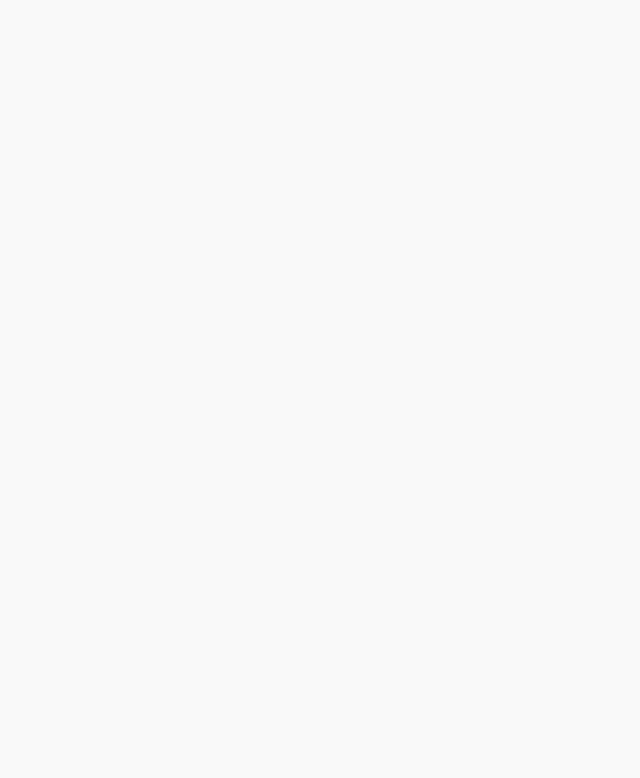
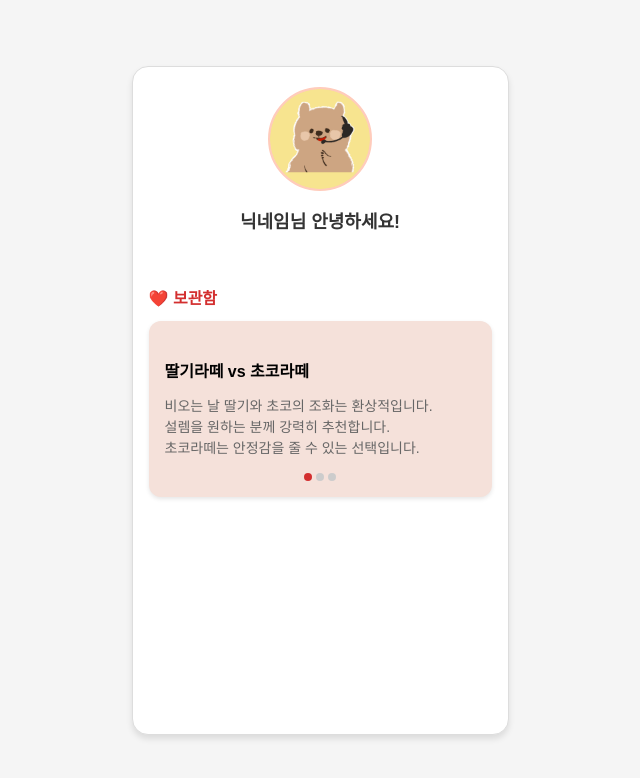
Before and after one commit to 2024GanzithonPYTHON/2Z-FE, a React (Create React App) app: page /mypage in a window 1280 px wide. Before the commit this address had no page. Shown: the top 778 px of the page, without its empty margins (320-960 px from the left). Built offline with nearby package versions, Linux system fonts and the light colour scheme.

Commit message:
마이페이지 추가

```diff
--- a/src/App.js
+++ b/src/App.js
@@ -6,6 +6,7 @@ import { BrowserRouter as Router, Routes, Route } from "react-router-dom";
 import StartScreen from "./pages/StartScreen";
 import SignUpScreen from "./pages/SignUpScreen";
 import LoginScreen from "./pages/LoginScreen";
+import MyPage from "./pages/MyPage";
 
 function App() {
   return (
@@ -14,6 +15,7 @@ function App() {
         <Route path="/" element={<StartScreen />} />
         <Route path="/signup" element={<SignUpScreen />} />
         <Route path="/login" element={<LoginScreen />} />
+        <Route path="/mypage" element={<MyPage />} />
       </Routes>
     </Router>
   );
--- /dev/null
+++ b/src/pages/MyPage.js
@@ -0,0 +1,51 @@
+import React from "react";
+import "../styles/MyPage.css";
+import mypageimg from "../assets/mypage.png";
+
+function MyPage() {
+  const nickname = "닉네임"; // 사용자 닉네임 예시
+
+  return (
+    <div className="my-page">
+      {/* 상단 네비게이션 바 */}
+      <div className="navbar">
+        <div className="status-icons">
+          <span className="signal"></span>
+          <span className="wifi"></span>
+          <span className="battery"></span>
+        </div>
+      </div>
+
+      {/* 사용자 정보 */}
+      <div className="profile-section">
+        <div className="profile-image">
+          <img src={mypageimg} alt="mypageimage" className="mypage-image"
+          />
+        </div>
+        <h2 className="welcome-message">{nickname}님 안녕하세요!</h2>
+      </div>
+
+      {/* 보관함 섹션 */}
+      <div className="favorites-section">
+        <h3 className="favorites-title">❤️ 보관함</h3>
+        <div className="favorites-item">
+          <h4 className="item-title">딸기라떼 vs 초코라떼</h4>
+          <p className="item-description">
+            비오는 날 딸기와 초코의 조화는 환상적입니다. <br />
+            설렘을 원하는 분께 강력히 추천합니다. <br />
+            초코라떼는 안정감을 줄 수 있는 선택입니다.
+          </p>
+          {/* 페이지 표시용 점 */}
+        <div className="pagination-dots">
+          <span className="dot active"></span>
+          <span className="dot"></span>
+          <span className="dot"></span>
+        </div>
+        </div>
+
+      </div>
+    </div>
+  );
+}
+
+export default MyPage;
--- a/src/pages/SignUpScreen.js
+++ b/src/pages/SignUpScreen.js
@@ -1,9 +1,51 @@
-import React from "react";
-import { Link } from "react-router-dom";
+import React, {useState} from "react";
+import { Link, useNavigate } from "react-router-dom";
 import "../styles/SignUpScreen.css";
 import backArrow from "../assets/backarrow.png";
 
 function SignUpScreen() {
+  const [email, setEmail] = useState(""); // 이메일 상태
+  const [nickname, setNickname] = useState(""); // 닉네임 상태
+  const [password, setPassword] = useState(""); // 비밀번호 상태
+  const [confirmPassword, setConfirmPassword] = useState(""); // 비밀번호 확인 상태
+  const [error, setError] = useState(null); // 에러 메시지
+  const navigate = useNavigate(); // 페이지 이동 hook
+
+  const handleSignUp = async (e) => {
+    e.preventDefault(); // 폼 기본 동작 방지
+    setError(null); // 에러 초기화
+
+    if (password !== confirmPassword) {
+      setError("비밀번호가 일치하지 않습니다.");
+      return;
+    }
+
+    try {
+      const response = await fetch("https://your-api-url.com/users/join", {
+        method: "POST",
+        headers: {
+          "Content-Type": "application/json",
+        },
+        body: JSON.stringify({
+          email,
+          nickname,
+          password,
+        }),
+      });
+
+      if (!response.ok) {
+        const errorData = await response.json();
+        throw new Error(errorData["error-message"] || "회원가입 실패");
+      }
+
+      const data = await response.json(); // 성공 데이터 처리
+      alert(`${data.nickname}님, 회원가입이 완료되었습니다!`);
+      navigate("/login"); // 성공 시 로그인 화면으로 이동
+    } catch (err) {
+      setError(err.message); // 에러 상태 업데이트
+    }
+  };
+
   return (
     <div className="signup-screen">
       {/* 상단 네비게이션 */}
@@ -15,12 +57,28 @@ function SignUpScreen() {
       </div>
 
       {/* 회원가입 폼 */}
-      <form className="signup-form">
-        <input type="email" placeholder="이메일" className="input-field" />
-        <input type="password" placeholder="비밀번호" className="input-field" />
-        <input type="password" placeholder="비밀번호 확인" className="input-field"/>
+      <form className="signup-form" onSubmit={handleSignUp}>
+        <input type="email"
+               placeholder="이메일"
+               className="input-field"
+               value={email}
+               onChange={(e) => setEmail(e.target.value)}
+        />
+        <input type="password"
+               placeholder="비밀번호"
+               className="input-field"
+               value={nickname}
+               onChange={(e) => setNickname(e.target.value)}
+        />
+        <input type="password"
+               placeholder="비밀번호 확인"
+               className="input-field"
+               value={confirmPassword}
+               onChange={(e) => setConfirmPassword(e.target.value)}
+        />
         <button type="submit" className="submit-button"> 완료 </button>
       </form>
+      {error && <div className="error-message">{error}</div>}
     </div>
   );
 }
--- a/src/pages/StartScreen.js
+++ b/src/pages/StartScreen.js
@@ -15,6 +15,7 @@ function StartScreen() {
       <div className="button-container">
         <Link to="/login" className="button login-button">로그인</Link>
         <Link to="/signup" className="button signup-button">회원가입</Link>
+        <Link to="/mypage" className="button signup-button">마이페이지</Link>
       </div>
     </div>
   );
--- a/src/styles/LoginScreen.css
+++ b/src/styles/LoginScreen.css
@@ -1,13 +1,19 @@
+body {
+  margin: 0;
+  padding: 0;
+  font-family: "Arial", sans-serif;
+  background-color: #f5f5f5;
+}
+
 .login-screen {
-    display: flex;
-    flex-direction: column;
-    align-items: center;
-    justify-content: flex-start;
-    height: 100vh;
-    background-color: #fff;
-    font-family: "Arial", sans-serif;
-    box-sizing: border-box;
-    padding: 20px;
+  width: 375px; /* 일반 모바일 화면 크기 */
+  height: 667px; /* 모바일 높이 */
+  margin: 0 auto; /* 중앙 정렬 */
+  background-color: #fff;
+  border: 1px solid #ddd;
+  border-radius: 16px;
+  overflow: hidden;
+  box-shadow: 0 4px 6px rgba(0, 0, 0, 0.1);
   }
 
   .back-button {
@@ -51,7 +57,8 @@
   }
 
   .input-field {
-    width: 100%;
+    width: 300px;
+    margin: 0 auto;
     padding: 12px;
     border: 1px solid #ccc;
     border-radius: 25px;
@@ -66,7 +73,8 @@
   }
 
   .submit-button {
-    width: 100%;
+    width: 300px;
+    margin: 0 auto;
     padding: 12px;
     border: none;
     border-radius: 25px;
--- /dev/null
+++ b/src/styles/MyPage.css
@@ -0,0 +1,98 @@
+/* 전체 화면 스타일 */
+body {
+    margin: 0;
+    padding: 0;
+    font-family: "Arial", sans-serif;
+    background-color: #f5f5f5;
+  }
+
+  /* 앱 스타일 컨테이너 */
+  .my-page {
+    width: 375px; /* 일반 모바일 화면 크기 */
+    height: 667px; /* 모바일 높이 */
+    margin: 0 auto; /* 중앙 정렬 */
+    background-color: #fff;
+    border: 1px solid #ddd;
+    border-radius: 16px;
+    overflow: hidden;
+    box-shadow: 0 4px 6px rgba(0, 0, 0, 0.1);
+  }
+
+
+
+
+  .status-icons {
+    display: flex;
+    gap: 4px;
+  }
+
+
+  /* 프로필 섹션 */
+  .profile-section {
+    text-align: center;
+    margin: 20px 0;
+  }
+
+  .profile-image img {
+    width: 100px;
+    height: 100px;
+    border-radius: 50%;
+    border: 2px solid #ffccbc;
+    background-color: #ffccbc;
+  }
+
+  .welcome-message {
+    margin-top: 12px;
+    font-size: 18px;
+    color: #333;
+  }
+
+  /* 보관함 섹션 */
+  .favorites-section {
+    padding: 16px;
+  }
+
+  .favorites-title {
+    font-size: 16px;
+    margin-bottom: 12px;
+    color: #d32f2f;
+    font-weight: bold;
+  }
+
+  .favorites-item {
+    padding: 16px;
+    background-color: #f5e1da;
+    border-radius: 12px;
+    box-shadow: 0 2px 4px rgba(0, 0, 0, 0.1);
+    margin-bottom: 16px;
+  }
+
+  .item-title {
+    font-size: 16px;
+    font-weight: bold;
+    margin-bottom: 8px;
+  }
+
+  .item-description {
+    font-size: 14px;
+    line-height: 1.5;
+    color: #666;
+  }
+
+  /* 페이지네이션 점 */
+  .pagination-dots {
+    display: flex;
+    justify-content: center;
+    gap: 4px;
+  }
+
+  .dot {
+    width: 8px;
+    height: 8px;
+    background-color: #ccc;
+    border-radius: 50%;
+  }
+
+  .dot.active {
+    background-color: #d32f2f;
+  }
--- a/src/styles/SignUpScreen.css
+++ b/src/styles/SignUpScreen.css
@@ -1,14 +1,13 @@
 /* 전체 화면 중앙 정렬 */
 .signup-screen {
-  display: flex;
-  flex-direction: column;
-  align-items: center;
-  justify-content: flex-start;
-  height: 100vh;
+  width: 375px; /* 일반 모바일 화면 크기 */
+  height: 667px; /* 모바일 높이 */
+  margin: 0 auto; /* 중앙 정렬 */
   background-color: #fff;
-  font-family: "Arial", sans-serif;
-  box-sizing: border-box;
-  padding: 20px;
+  border: 1px solid #ddd;
+  border-radius: 16px;
+  overflow: hidden;
+  box-shadow: 0 4px 6px rgba(0, 0, 0, 0.1);
 }
 
 /* 헤더 스타일 */
--- a/src/styles/StartScreen.css
+++ b/src/styles/StartScreen.css
@@ -1,12 +1,20 @@
+body {
+  margin: 0;
+  padding: 0;
+  font-family: "Arial", sans-serif;
+  background-color: #f5f5f5;
+}
 .start-screen {
-    display: flex;
-    flex-direction: column;
-    align-items: center;
-    justify-content: center;
-    height: 100vh;
-    font-family: 'Arial', sans-serif;
-    background-color: #fff;
+  width: 375px; /* 일반 모바일 화면 크기 */
+  height: 667px; /* 모바일 높이 */
+  margin: 0 auto; /* 중앙 정렬 */
+  background-color: #fff;
+  border: 1px solid #ddd;
+  border-radius: 16px;
+  overflow: hidden;
+  box-shadow: 0 4px 6px rgba(0, 0, 0, 0.1);
   }
+
 
   .welcome-container {
     text-align: center;
@@ -29,7 +37,7 @@
     display: inline-block;
     width: 200px;
     padding: 10px;
-    margin: 10px 0;
+    margin: 0 auto;
     text-align: center;
     color: white;
     background-color: #f5c8a0;
```
Also changed, not shown: src/pages/LoginScreen.js (+52 -5 lines), src/assets/mypage.png (added).
